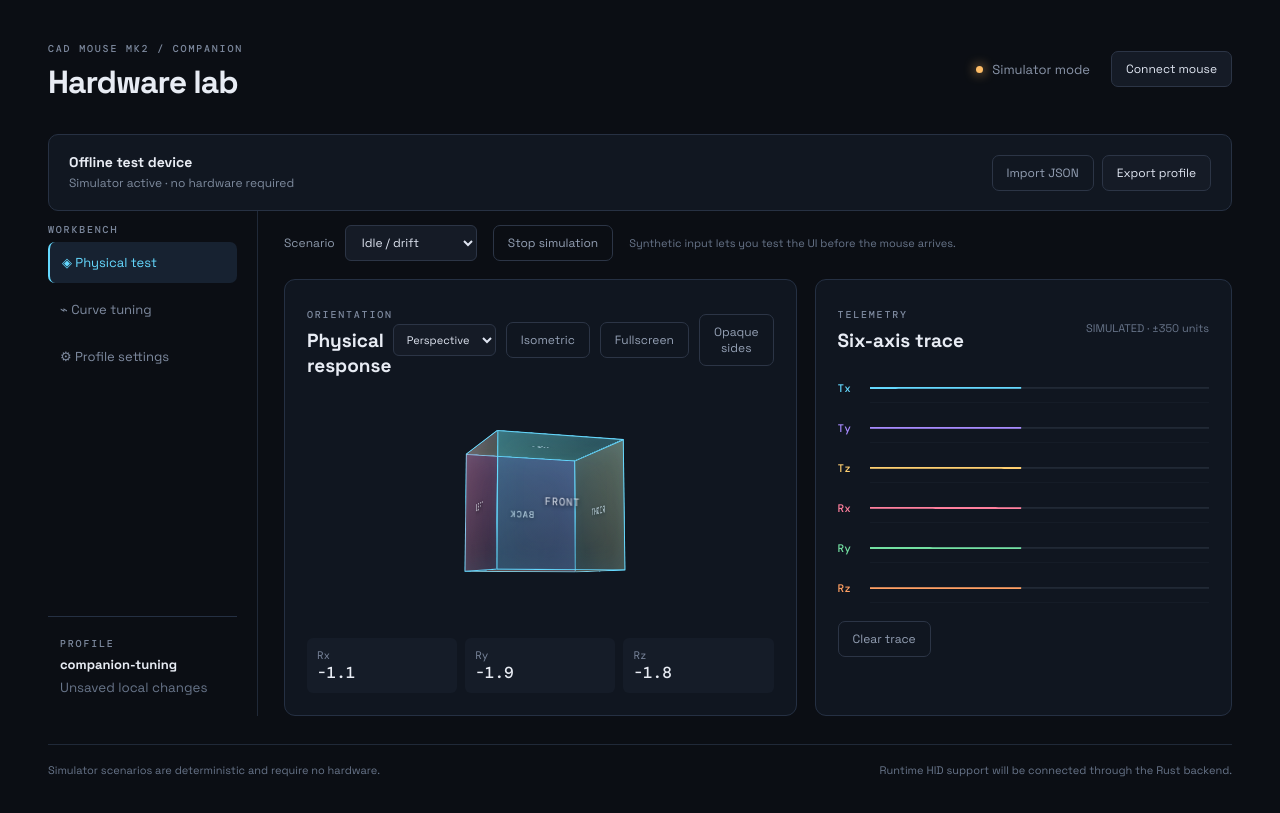
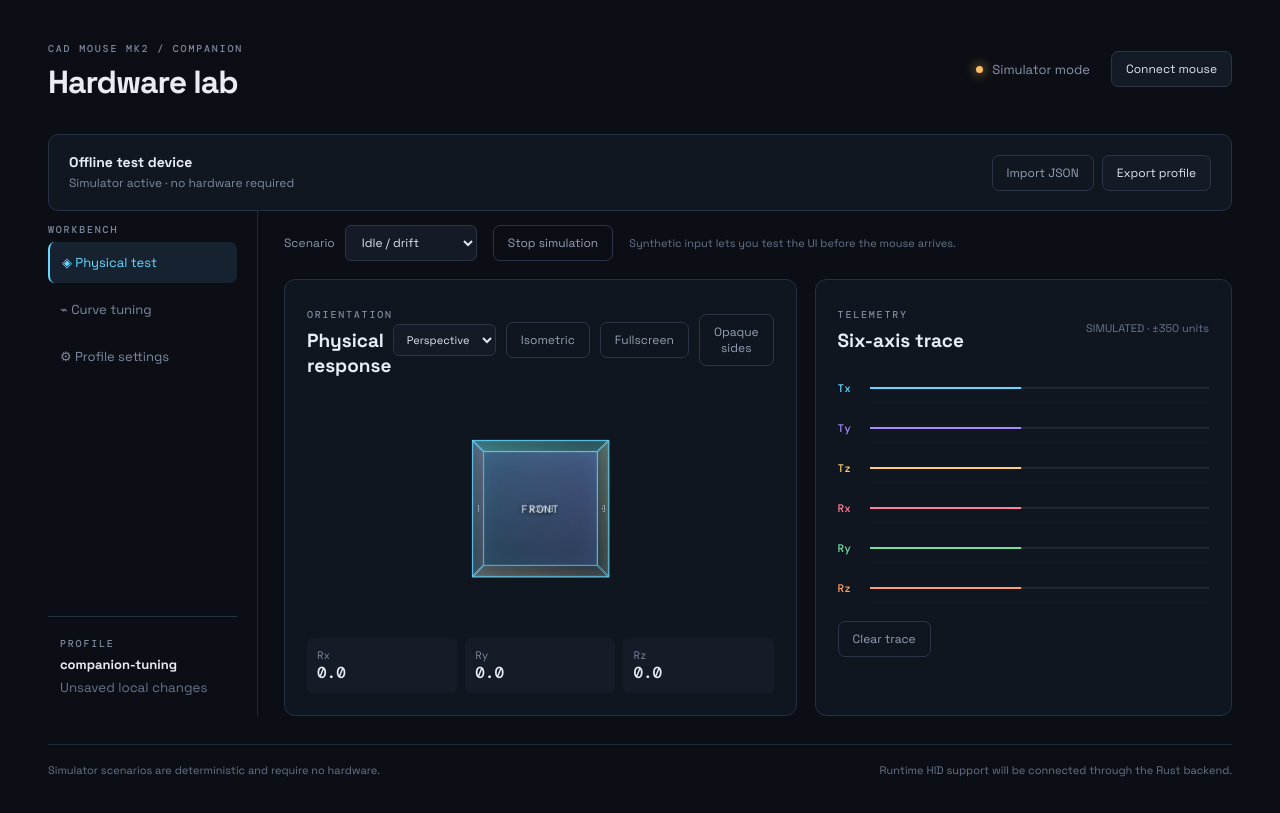
Before and after one commit to jonathanlaf/cad-mouse-mk2-companion-app, a React (Vite) app: page / in a window 1280 px wide. Built offline with nearby package versions, Linux system fonts and the light colour scheme.

Commit message:
Keep idle simulator stationary

```diff
--- a/src/App.tsx
+++ b/src/App.tsx
@@ -61,7 +61,7 @@ function scenarioValue(s: string, a: Axis, t: number) {
     );
   if (s === "jitter")
     return Math.sin(t * 18 + p) * 10 + Math.sin(t * 2 + p) * 5;
-  return Math.sin(t * 0.3 + p) * 2;
+  return 0;
 }
 
 function App() {
@@ -247,7 +247,9 @@ function App() {
                     </div>
                   </div>
                   <div
-                    className={`cube-stage ${viewMode} ${opaqueCube ? "opaque" : ""} ${simulationRunning && viewPlane === "perspective" && !draggingCube ? "auto-orbit" : ""}`}
+                    className={`cube-stage ${viewMode} ${opaqueCube ? "opaque" : ""} ${simulationRunning && scenario !== "idle" && viewPlane === "perspective" && !draggingCube ? "auto-orbit" : ""}`}
+                    onSelect={(e) => e.preventDefault()}
+                    onDragStart={(e) => e.preventDefault()}
                     onPointerDown={(e) => {
                       if (e.button !== 0 && e.button !== 1) return;
                       e.currentTarget.setPointerCapture(e.pointerId);
```
